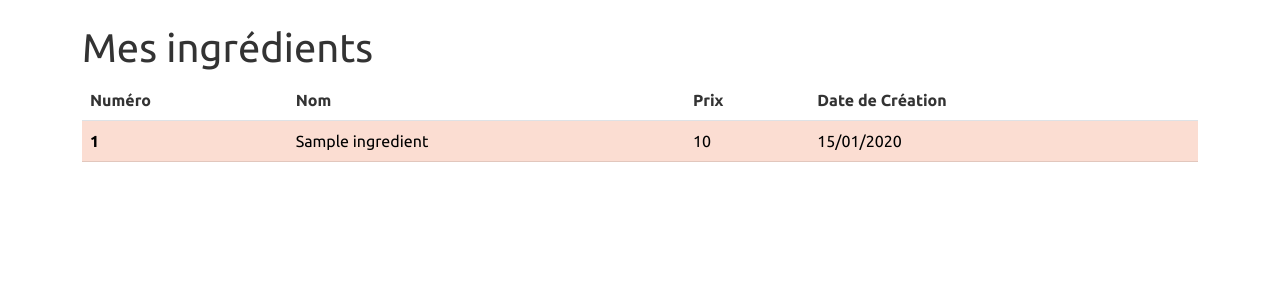
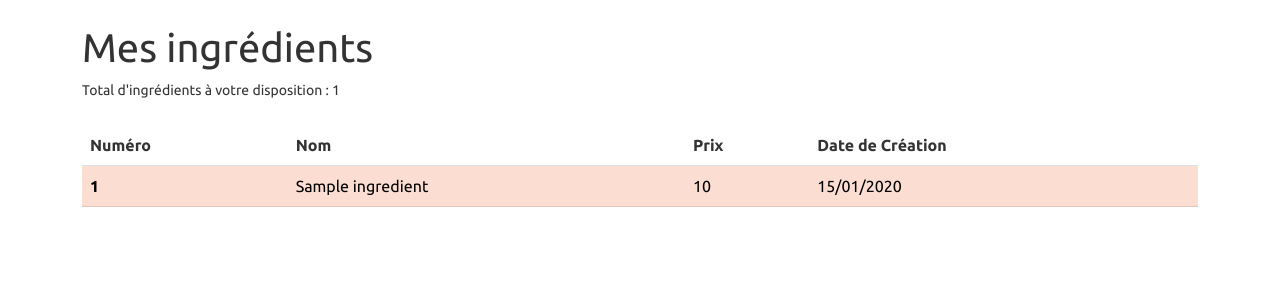
Before and after one commit to julescynamon/simrecip, a Symfony app: template templates/pages/ingredient/index.html.twig in a window 1280 px wide. Shown: the part 56-356 px from the top of the page. Run offline with Twig, Linux system fonts and the light colour scheme; the template is opened without the code that fills it: most values are stand-ins (such as "Sample title", 1, 10 or a date in 2020); some libraries are stand-ins or nearby versions.

Commit message:
petite ameliroation pour la page ingredient

```diff
--- a/templates/pages/ingredient/index.html.twig
+++ b/templates/pages/ingredient/index.html.twig
@@ -4,8 +4,15 @@
 
 {% block body %}
     <div class="container mt-4">
-        <h1>Mes ingrédients</h1>
-            <table class="table table-hover">
+
+        {% if not ingredients.items is same as([]) %}
+            <h1>Mes ingrédients</h1>
+            <small class="mt-4">
+                <div class="count">
+                    Total d'ingrédients à votre disposition : {{ ingredients.getTotalItemCount }}
+                </div>
+            </small>
+            <table class="table table-hover mt-4">
                 <thead>
                     <tr>
                     <th scope="col">Numéro</th>
@@ -25,8 +32,12 @@
                     {% endfor %}
                 </tbody>
             </table>
-            <div class="navigation">
+            <div class="navigation d-flex justify-content-center mt-4">
                 {{ knp_pagination_render(ingredients) }}
             </div>
+        {% else %}
+                <h4>Il n'y a pas d'ingrédients ...</h4>
+        {% endif %}
+
     </div>
 {% endblock %}
```
Also changed, not shown: src/Controller/IngredientController.php (+9 -1 lines), src/Form/IngredientType.php (added, +25 -0 lines), 1 other file.
